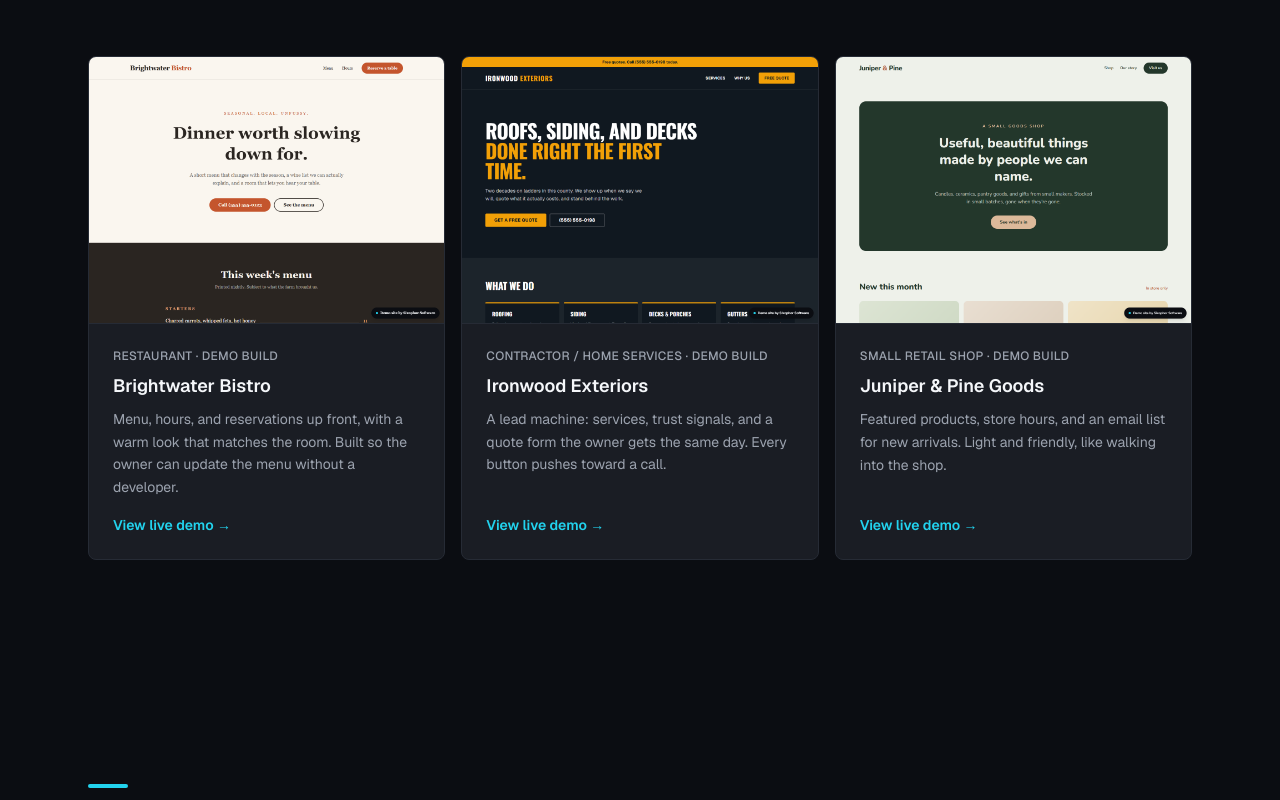
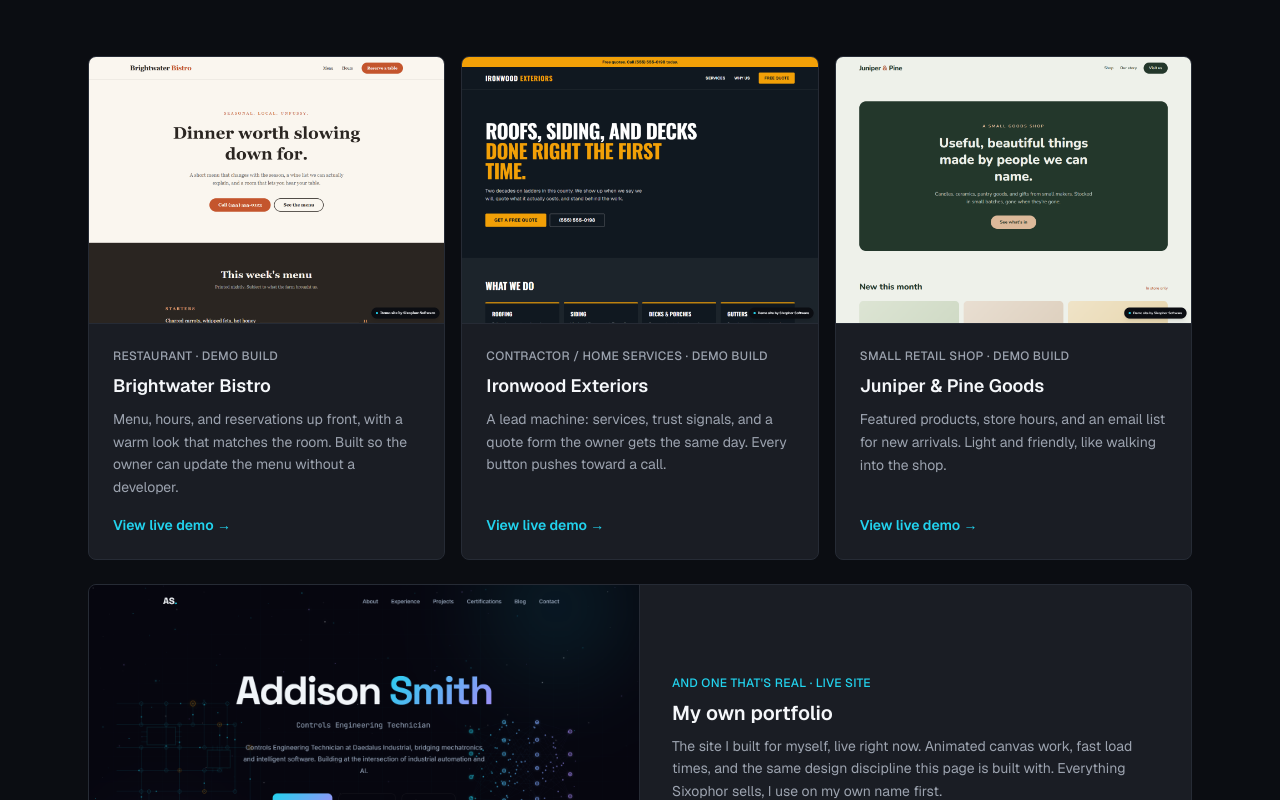
Before and after one commit to AddisonTech/Sixophor, a Next.js app: page / in a window 1280 px wide. Shown: the part 2000-2800 px from the top of the page. Built offline with nearby package versions, Linux system fonts and the light colour scheme; no server answers.

Commit message:
Add live portfolio strip to Work section

```diff
--- a/components/Work.tsx
+++ b/components/Work.tsx
@@ -4,6 +4,7 @@ import SectionHeading from "./SectionHeading";
 import bistroShot from "@/public/work/bistro.png";
 import contractorShot from "@/public/work/contractor.png";
 import shopShot from "@/public/work/shop.png";
+import portfolioShot from "@/public/work/portfolio.png";
 
 const demos = [
   {
@@ -71,6 +72,37 @@ export default function Work() {
           </Link>
         ))}
       </div>
+
+      <a
+        href="https://addisontech.github.io"
+        target="_blank"
+        rel="noopener noreferrer"
+        className="group mt-6 grid overflow-hidden rounded-lg border border-edge bg-panel transition-colors hover:border-accent/40 md:grid-cols-2"
+      >
+        <div className="overflow-hidden border-b border-edge md:border-b-0 md:border-r">
+          <Image
+            src={portfolioShot}
+            alt="Screenshot of Addison's live portfolio site"
+            className="h-full w-full object-cover object-top transition-transform duration-300 group-hover:scale-[1.02]"
+            sizes="(min-width: 768px) 50vw, 100vw"
+            placeholder="blur"
+          />
+        </div>
+        <div className="flex flex-col justify-center p-6 sm:p-8">
+          <span className="text-xs font-medium uppercase tracking-wide text-accent">
+            And one that&apos;s real · Live site
+          </span>
+          <h3 className="mt-2 text-xl font-semibold">My own portfolio</h3>
+          <p className="mt-2 text-sm leading-relaxed text-muted">
+            The site I built for myself, live right now. Animated canvas work,
+            fast load times, and the same design discipline this page is built
+            with. Everything Sixophor sells, I use on my own name first.
+          </p>
+          <span className="mt-4 text-sm font-semibold text-accent">
+            Visit addisontech.github.io →
+          </span>
+        </div>
+      </a>
     </section>
   );
 }
```
Also changed, not shown: public/work/portfolio.png (added).
